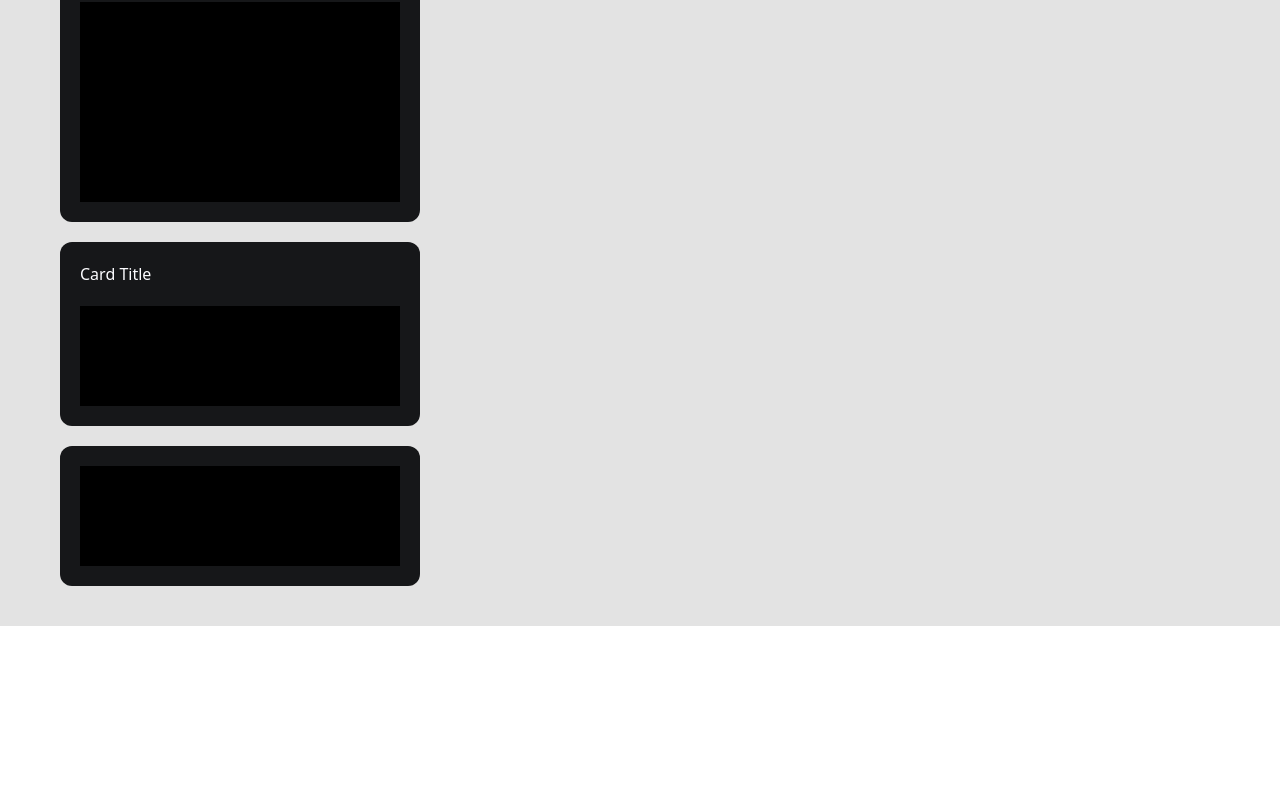
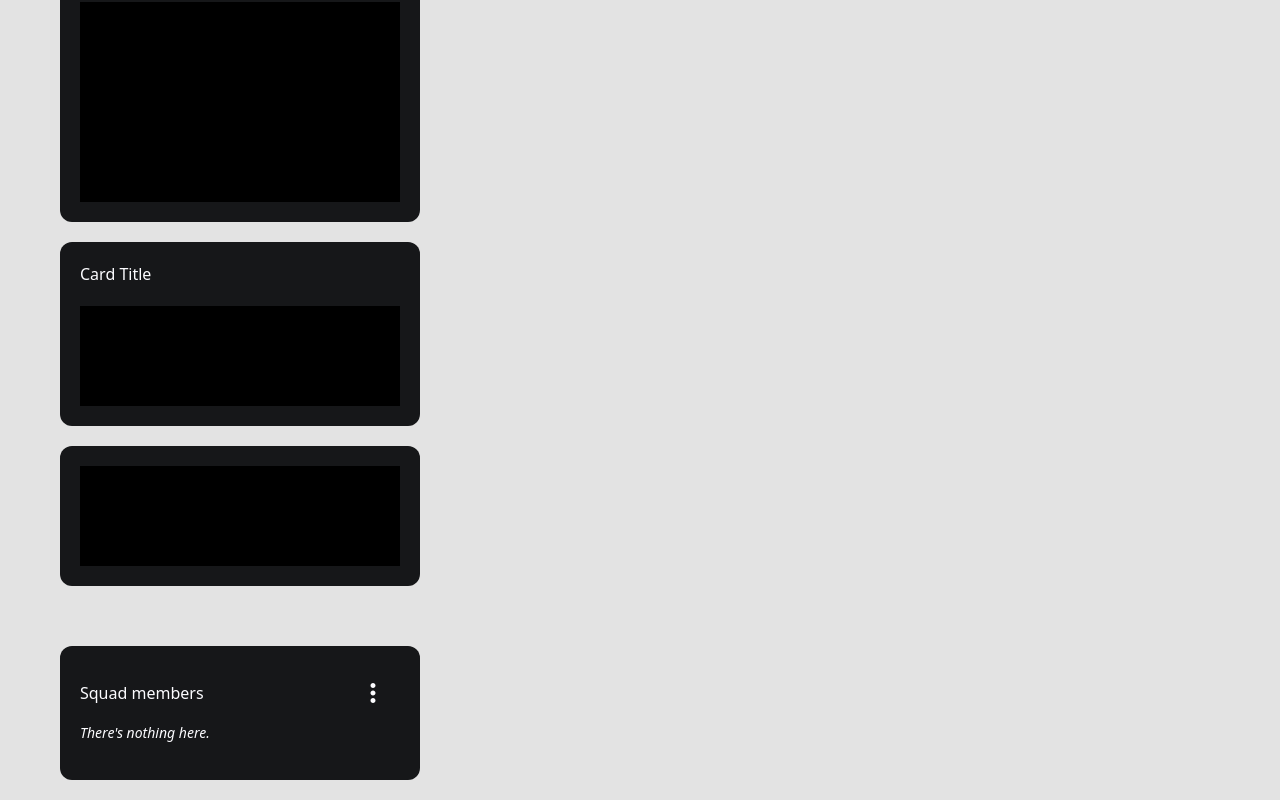
Before and after one commit to Agility-Creative-Solutions/scrummy-app, a Next.js app: page /design-system in a window 1280 px wide. Shown: the part 908-1708 px from the top of the page. Before the commit the page ends 1534 px from the top, so only its background shows below. Built offline with nearby package versions, Linux system fonts and the light colour scheme.

Commit message:
feat: squad members component

```diff
--- /dev/null
+++ b/src/components/mols/SquadMembers/index.tsx
@@ -0,0 +1,25 @@
+import type { ReactNode } from 'react';
+import React from 'react';
+
+import { Card, IconButton } from '@/components/atoms';
+import { Typography } from '@/components/atoms/Typography';
+
+export type SquadMemberProps = {
+  children?: ReactNode;
+};
+
+const SquadMember: React.FC<SquadMemberProps> = ({ children }) => {
+  return (
+    <Card>
+      <div className="flex items-center justify-between">
+        <Typography className="text-base">Squad members</Typography>
+        <IconButton icon="MdMoreVert" />
+      </div>
+      {!children && (
+        <Typography className=" text-sm italic">{`There's nothing here.`}</Typography>
+      )}
+      <div className="flex flex-wrap gap-2 p-2 ">{children}</div>
+    </Card>
+  );
+};
+export default SquadMember;
--- a/src/pages/design-system.tsx
+++ b/src/pages/design-system.tsx
@@ -4,6 +4,7 @@ import { useState } from 'react';
 import { Button, Input } from '@/components';
 import Card from '@/components/atoms/Card';
 import Modal from '@/components/atoms/Modal';
+import SquadMember from '@/components/mols/SquadMembers';
 import UserBar from '@/components/mols/UserBar';
 import type { TostifyType } from '@/hooks/useTostify';
 import { UseTostify } from '@/hooks/useTostify';
@@ -256,6 +257,9 @@ const DesignSystem = () => {
             )}
           </AnimatePresence>
         </div>
+        <div>
+          <SquadMember></SquadMember>
+        </div>
       </div>
     </div>
   );
```
